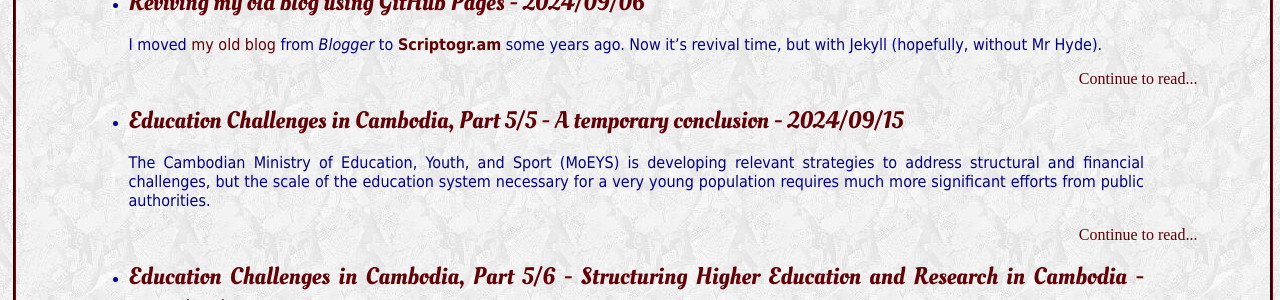
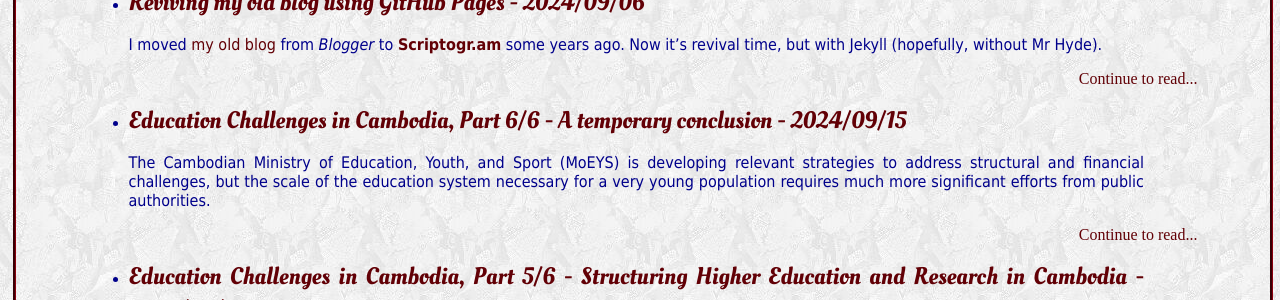
Before and after one commit to myildi/myildi.github.io, a Jekyll site: the page built from index.html, in a window 1280 px wide and 900 px high. Shown: the part 181-481 px from the top of the window. Built offline with Jekyll 4.4.1, drawn with Linux system fonts in a browser that asks for light colours.

Commit message:
Update 2024-09-15-Cambodia-education-6-conclusion.md

```diff
--- a/_posts/2024-09-15-Cambodia-education-6-conclusion.md
+++ b/_posts/2024-09-15-Cambodia-education-6-conclusion.md
@@ -1,6 +1,6 @@
 ---
 layout: post
-title: Education Challenges in Cambodia, Part 5/5 - A temporary conclusion
+title: Education Challenges in Cambodia, Part 6/6 - A temporary conclusion
 tags: Cambodia MOEYS Education ETI
 ---
 
```
